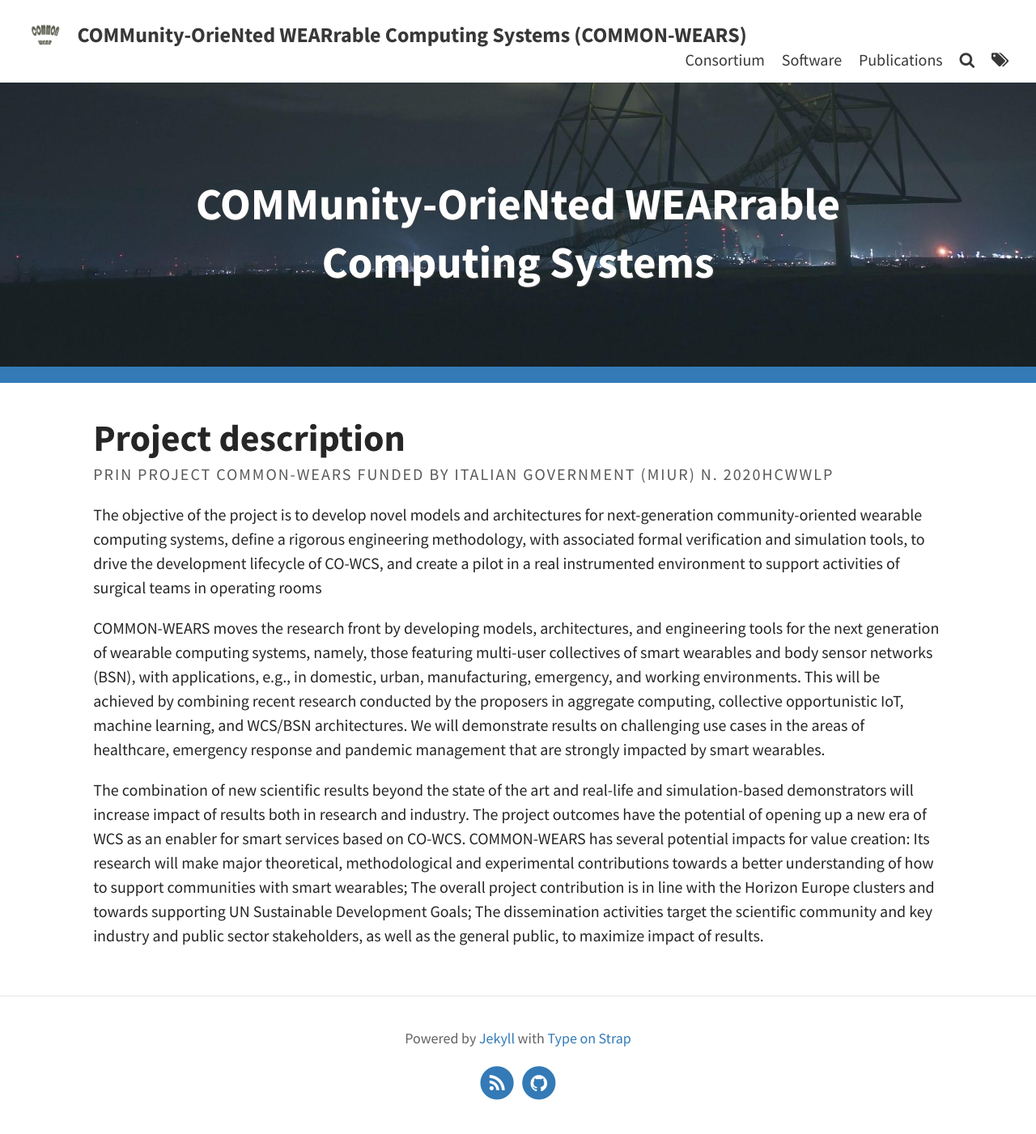
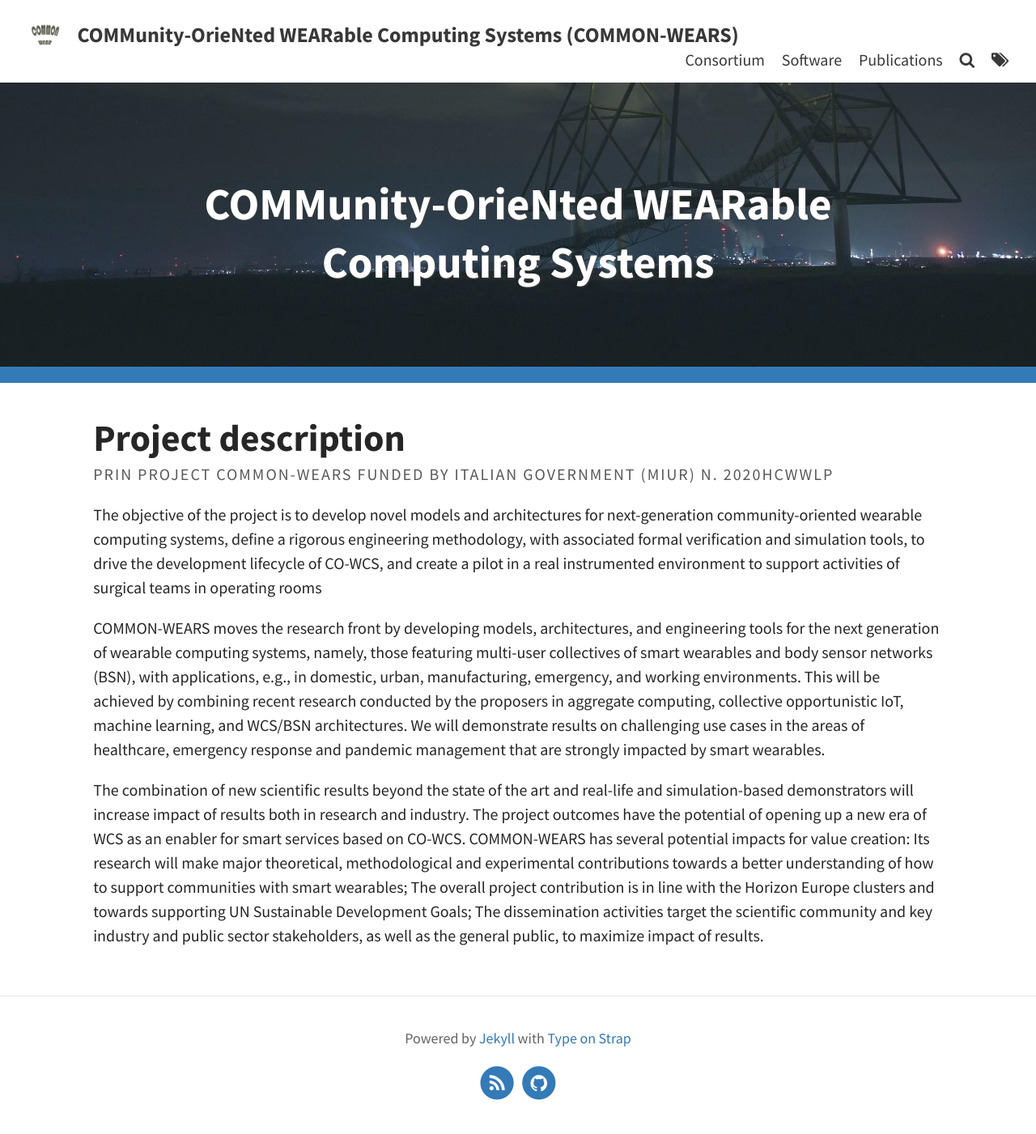
Before and after one commit to common-wears/2022, a Jekyll site: the page built from index.html, in a window 1280 px wide. Shown: the whole page at 81% size. Built offline with Jekyll 4.4.1, drawn with Linux system fonts in a browser that asks for light colours; the list of posts is cut into pages by our own code.

Commit message:
Update _config.yml

```diff
--- a/_config.yml
+++ b/_config.yml
@@ -1,8 +1,8 @@
 # SITE CONFIGURATION
 baseurl: /2022
 url: "https://common-wears.github.io/2022/"
-title: "COMMunity-OrieNted WEARrable Computing Systems (COMMON-WEARS) "
-description: "COMMunity-OrieNted WEARrable Computing Systems (COMMON-WEARS) "
+title: "COMMunity-OrieNted WEARable Computing Systems (COMMON-WEARS) "
+description: "COMMunity-OrieNted WEARable Computing Systems (COMMON-WEARS) "
 
 defaults:
   - scope:
@@ -18,7 +18,7 @@ theme_settings:
   favicon: assets/favicon.ico
 
   # Header and footer text
-  header_text: "COMMunity-OrieNted WEARrable Computing Systems"
+  header_text: "COMMunity-OrieNted WEARable Computing Systems"
   header_feature_image: assets/img/pexels/triangular.jpeg
   footer_text: >
     Powered by <a href="https://jekyllrb.com/">Jekyll</a> with <a href="https://github.com/sylhare/Type-on-Strap">Type on Strap</a>
```
